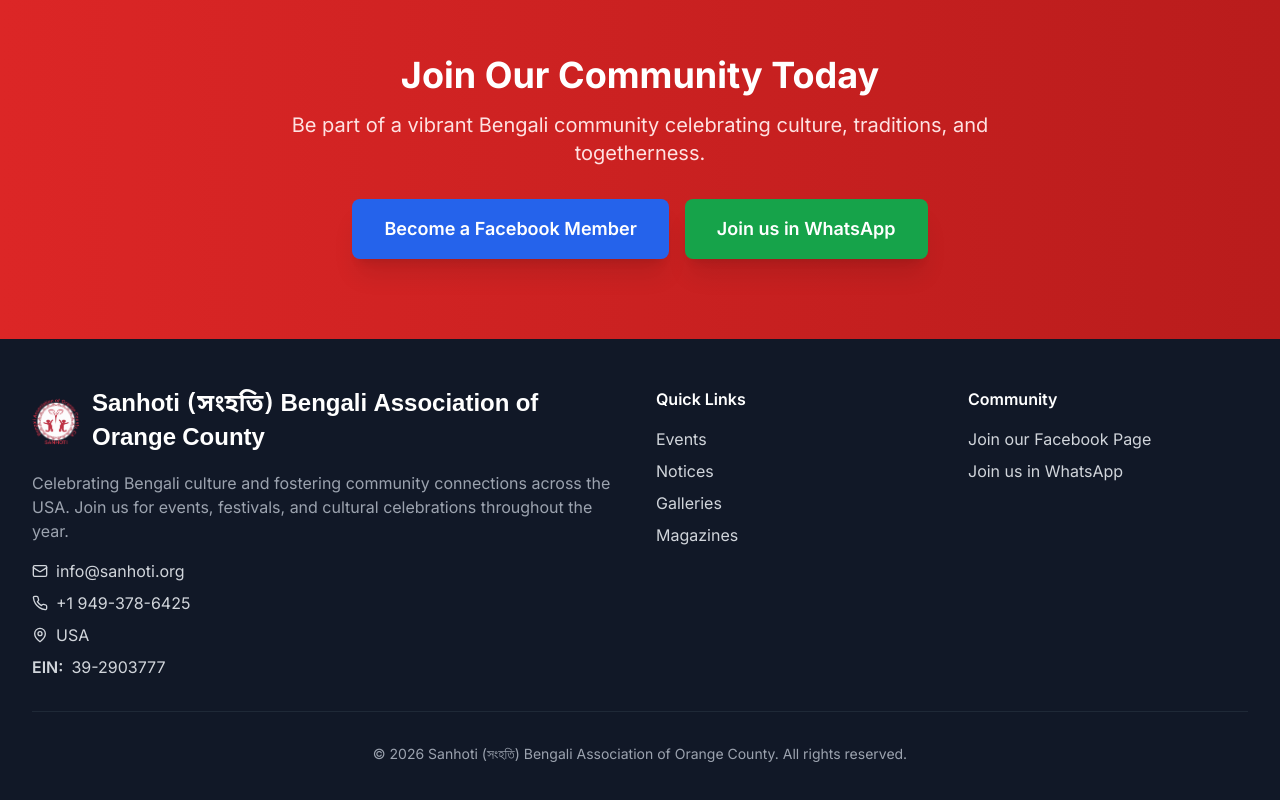
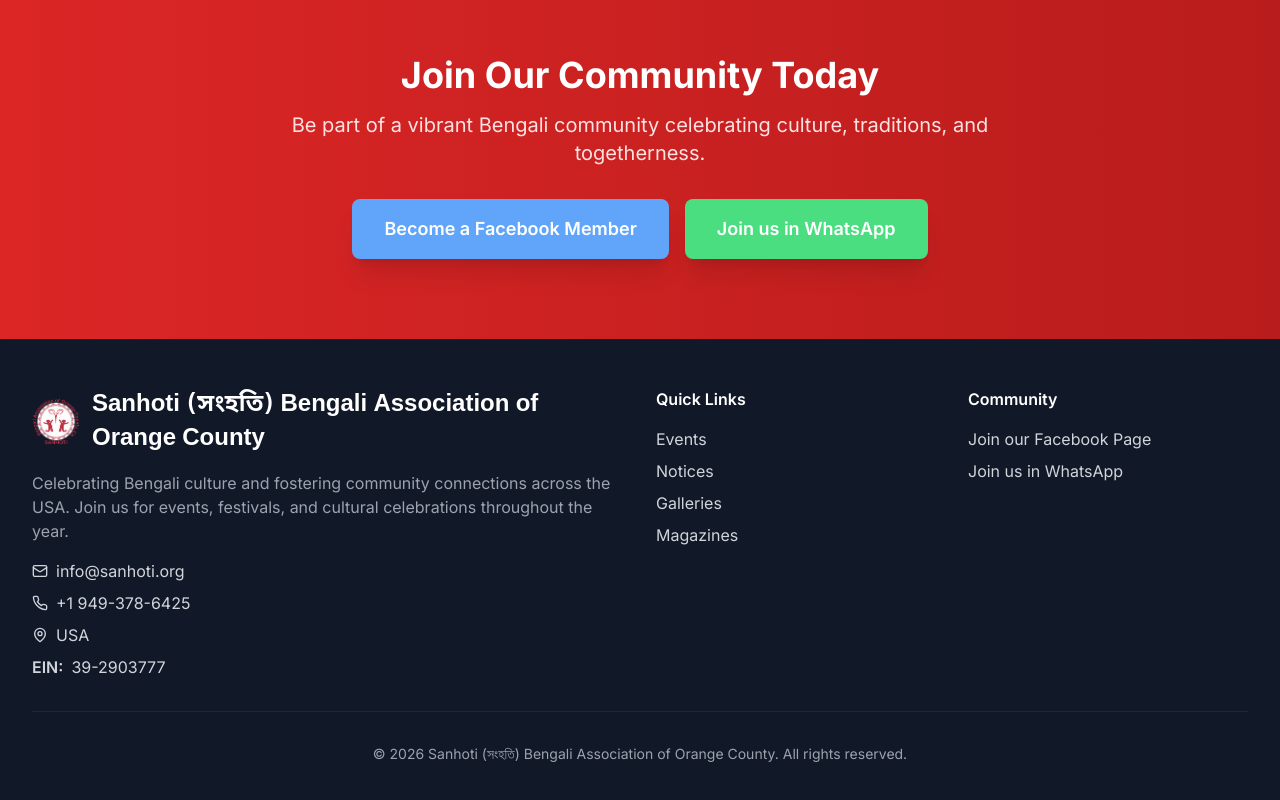
Before and after one commit to debasisnice/Sanhoti, a React (Vite) app in the folder frontend/: page / in a window 1280 px wide. Shown: the part 2407-3207 px from the top of the page. Built offline with nearby package versions, Linux system fonts and the light colour scheme; no server answers.

Commit message:
Update 'Become a Facebook Member' button to light blue

```diff
--- a/frontend/src/pages/Home.tsx
+++ b/frontend/src/pages/Home.tsx
@@ -714,7 +714,7 @@ export default function Home() {
               href="https://m.facebook.com/groups/1379146276699787/?ref=share&mibextid=wwXIfr"
               target="_blank"
               rel="noopener noreferrer"
-              className="inline-block bg-blue-600 text-white px-8 py-4 rounded-lg font-semibold text-lg hover:bg-blue-700 transition-all transform hover:scale-105 shadow-xl"
+              className="inline-block bg-blue-400 text-white px-8 py-4 rounded-lg font-semibold text-lg hover:bg-blue-500 transition-all transform hover:scale-105 shadow-xl"
             >
               Become a Facebook Member
             </a>
@@ -722,7 +722,7 @@ export default function Home() {
               href="https://chat.whatsapp.com/HzI914nVyvGIZwarXzWzlH"
               target="_blank"
               rel="noopener noreferrer"
-              className="inline-block bg-green-600 text-white px-8 py-4 rounded-lg font-semibold text-lg hover:bg-green-700 transition-all transform hover:scale-105 shadow-xl"
+              className="inline-block bg-green-400 text-white px-8 py-4 rounded-lg font-semibold text-lg hover:bg-green-500 transition-all transform hover:scale-105 shadow-xl"
             >
               Join us in WhatsApp
             </a>
```
